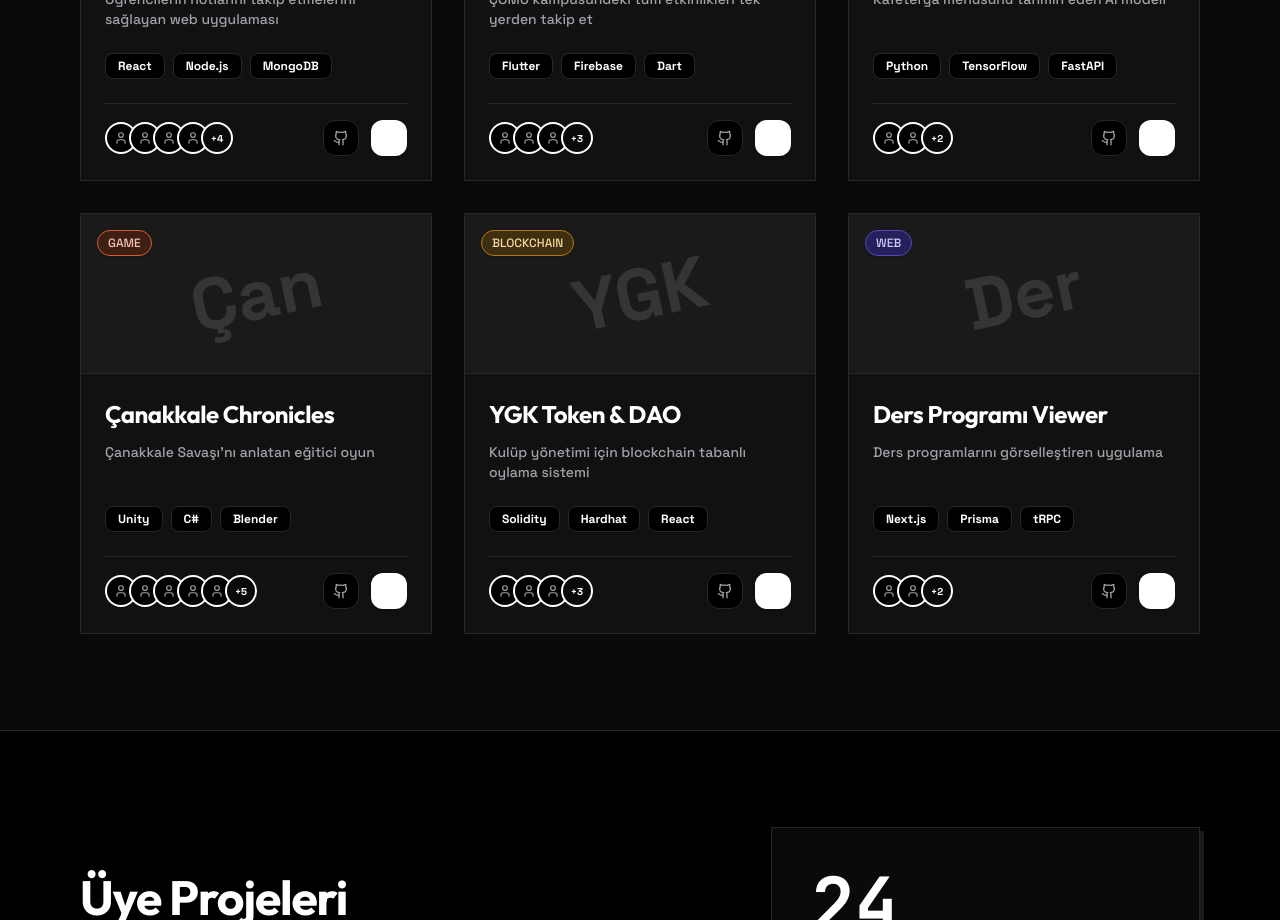
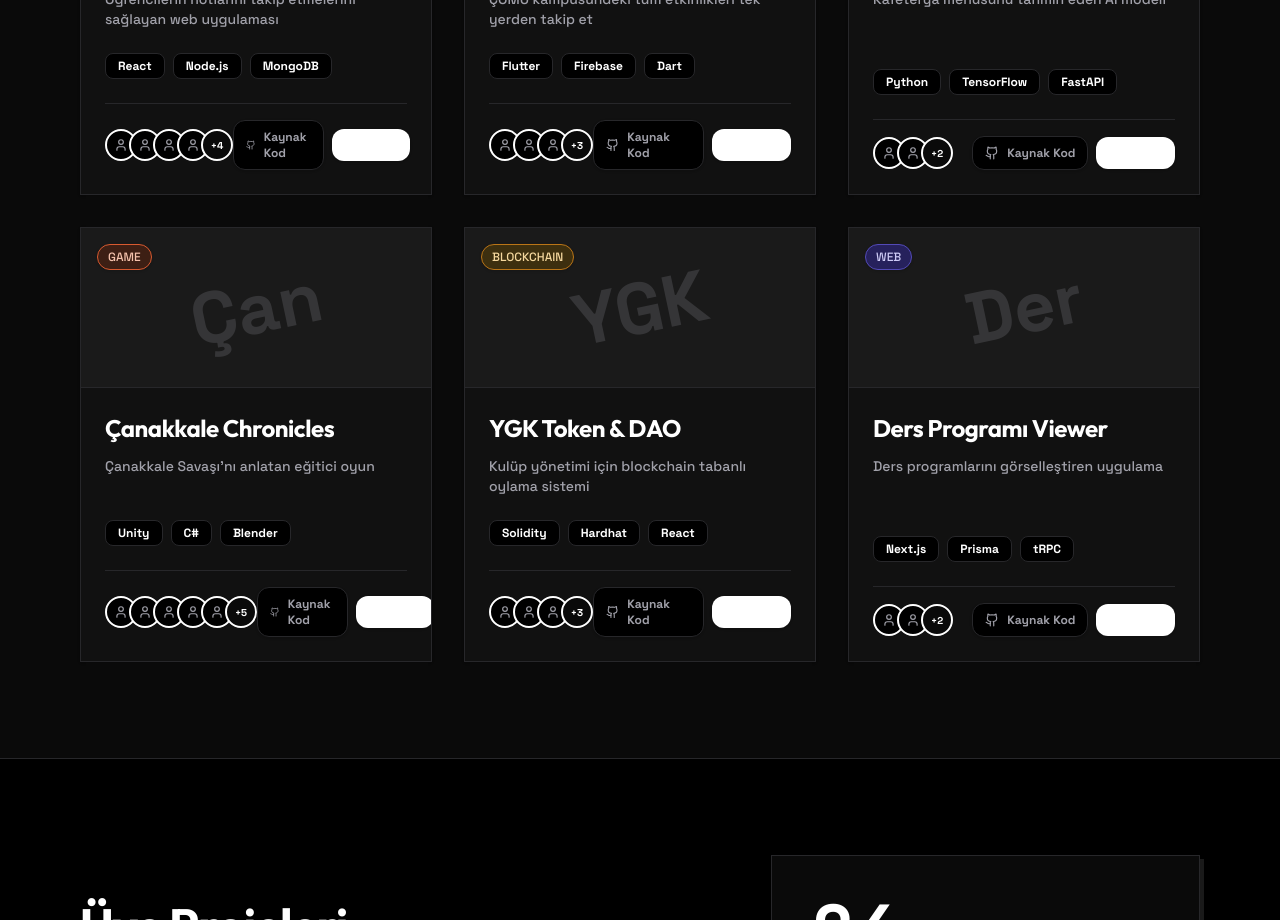
Before and after one commit to MuhammetFurkanErdem/yazilim-kulubu-website, a React (Vite) app: page /projeler in a window 1280 px wide. Shown: the part 1740-2660 px from the top of the page. Built offline with nearby package versions, Linux system fonts and the light colour scheme.

Commit message:
feat: add github and demo buttons to project cards

```diff
--- a/src/app/pages/Projects.tsx
+++ b/src/app/pages/Projects.tsx
@@ -25,42 +25,54 @@ export function Projects() {
       branch: 'web',
       tech: ['React', 'Node.js', 'MongoDB'],
       team: 4,
-      desc: 'Öğrencilerin notlarını takip etmelerini sağlayan web uygulaması'
+      desc: 'Öğrencilerin notlarını takip etmelerini sağlayan web uygulaması',
+      githubUrl: 'https://github.com/ygk-comu',
+      demoUrl: '#'
     },
     {
       name: 'Kampüs Etkinlik App',
       branch: 'mobile',
       tech: ['Flutter', 'Firebase', 'Dart'],
       team: 3,
-      desc: 'ÇOMÜ kampüsündeki tüm etkinlikleri tek yerden takip et'
+      desc: 'ÇOMÜ kampüsündeki tüm etkinlikleri tek yerden takip et',
+      githubUrl: 'https://github.com/ygk-comu',
+      demoUrl: '#'
     },
     {
       name: 'Yemek Tahmin Modeli',
       branch: 'blockchain',
       tech: ['Python', 'TensorFlow', 'FastAPI'],
       team: 2,
-      desc: 'Kafeterya menüsünü tahmin eden AI modeli'
+      desc: 'Kafeterya menüsünü tahmin eden AI modeli',
+      githubUrl: 'https://github.com/ygk-comu',
+      demoUrl: '#'
     },
     {
       name: 'Çanakkale Chronicles',
       branch: 'game',
       tech: ['Unity', 'C#', 'Blender'],
       team: 5,
-      desc: 'Çanakkale Savaşı\'nı anlatan eğitici oyun'
+      desc: 'Çanakkale Savaşı\'nı anlatan eğitici oyun',
+      githubUrl: 'https://github.com/ygk-comu',
+      demoUrl: '#'
     },
     {
       name: 'YGK Token & DAO',
       branch: 'blockchain',
       tech: ['Solidity', 'Hardhat', 'React'],
       team: 3,
-      desc: 'Kulüp yönetimi için blockchain tabanlı oylama sistemi'
+      desc: 'Kulüp yönetimi için blockchain tabanlı oylama sistemi',
+      githubUrl: 'https://github.com/ygk-comu',
+      demoUrl: '#'
     },
     {
       name: 'Ders Programı Viewer',
       branch: 'web',
       tech: ['Next.js', 'Prisma', 'tRPC'],
       team: 2,
-      desc: 'Ders programlarını görselleştiren uygulama'
+      desc: 'Ders programlarını görselleştiren uygulama',
+      githubUrl: 'https://github.com/ygk-comu',
+      demoUrl: '#'
     }
   ];
 
@@ -238,12 +250,14 @@ export function Projects() {
                         +{project.team}
                       </div>
                     </div>
-                    <div className="flex items-center gap-3">
-                      <a href="#" className="w-9 h-9 rounded-xl bg-page border border-default hover:border-[var(--brand-primary)] hover:text-[var(--brand-primary)] text-muted transition-all flex items-center justify-center">
-                        <Github className="w-4 h-4" />
+                    <div className="flex items-center gap-2">
+                      <a href={project.githubUrl} target="_blank" rel="noopener noreferrer" className="px-3 py-2 rounded-xl bg-page border border-default hover:border-[var(--brand-primary)] hover:text-[var(--brand-primary)] text-muted transition-all flex items-center gap-2 text-xs font-bold shadow-sm">
+                        <Github className="w-3.5 h-3.5" />
+                        Kaynak Kod
                       </a>
-                      <a href="#" className="w-9 h-9 rounded-xl bg-[var(--brand-primary)] text-white hover:opacity-90 transition-all flex items-center justify-center shadow-sm">
-                        <ExternalLink className="w-4 h-4" />
+                      <a href={project.demoUrl} target="_blank" rel="noopener noreferrer" className="px-3 py-2 rounded-xl bg-[var(--brand-primary)] text-white hover:opacity-90 transition-all flex items-center gap-2 text-xs font-bold shadow-sm">
+                        <ExternalLink className="w-3.5 h-3.5" />
+                        Demo
                       </a>
                     </div>
                   </div>
@@ -317,12 +331,14 @@ export function Projects() {
                       <User className="w-3.5 h-3.5 mr-1" />
                       Üye Projesi
                     </Badge>
-                    <div className="flex items-center gap-3 opacity-0 group-hover:opacity-100 transition-opacity">
-                      <a href="#" className="w-8 h-8 rounded-full bg-page border border-default hover:border-[var(--brand-primary)] text-muted hover:text-[var(--brand-primary)] transition-all flex items-center justify-center">
-                        <Github className="w-4 h-4" />
+                    <div className="flex items-center gap-2 opacity-0 group-hover:opacity-100 transition-opacity">
+                      <a href="https://github.com/ygk-comu" target="_blank" rel="noopener noreferrer" className="px-3 py-2 rounded-xl bg-page border border-default hover:border-[var(--brand-primary)] text-muted hover:text-[var(--brand-primary)] transition-all flex items-center gap-2 text-xs font-bold shadow-sm">
+                        <Github className="w-3.5 h-3.5" />
+                        Kaynak Kod
                       </a>
-                      <a href="#" className="w-8 h-8 rounded-full bg-[var(--brand-primary)] text-white hover:opacity-90 transition-all flex items-center justify-center shadow-sm">
-                        <ExternalLink className="w-4 h-4" />
+                      <a href="#" target="_blank" rel="noopener noreferrer" className="px-3 py-2 rounded-xl bg-[var(--brand-primary)] text-white hover:opacity-90 transition-all flex items-center gap-2 text-xs font-bold shadow-sm">
+                        <ExternalLink className="w-3.5 h-3.5" />
+                        Demo
                       </a>
                     </div>
                   </div>
```
